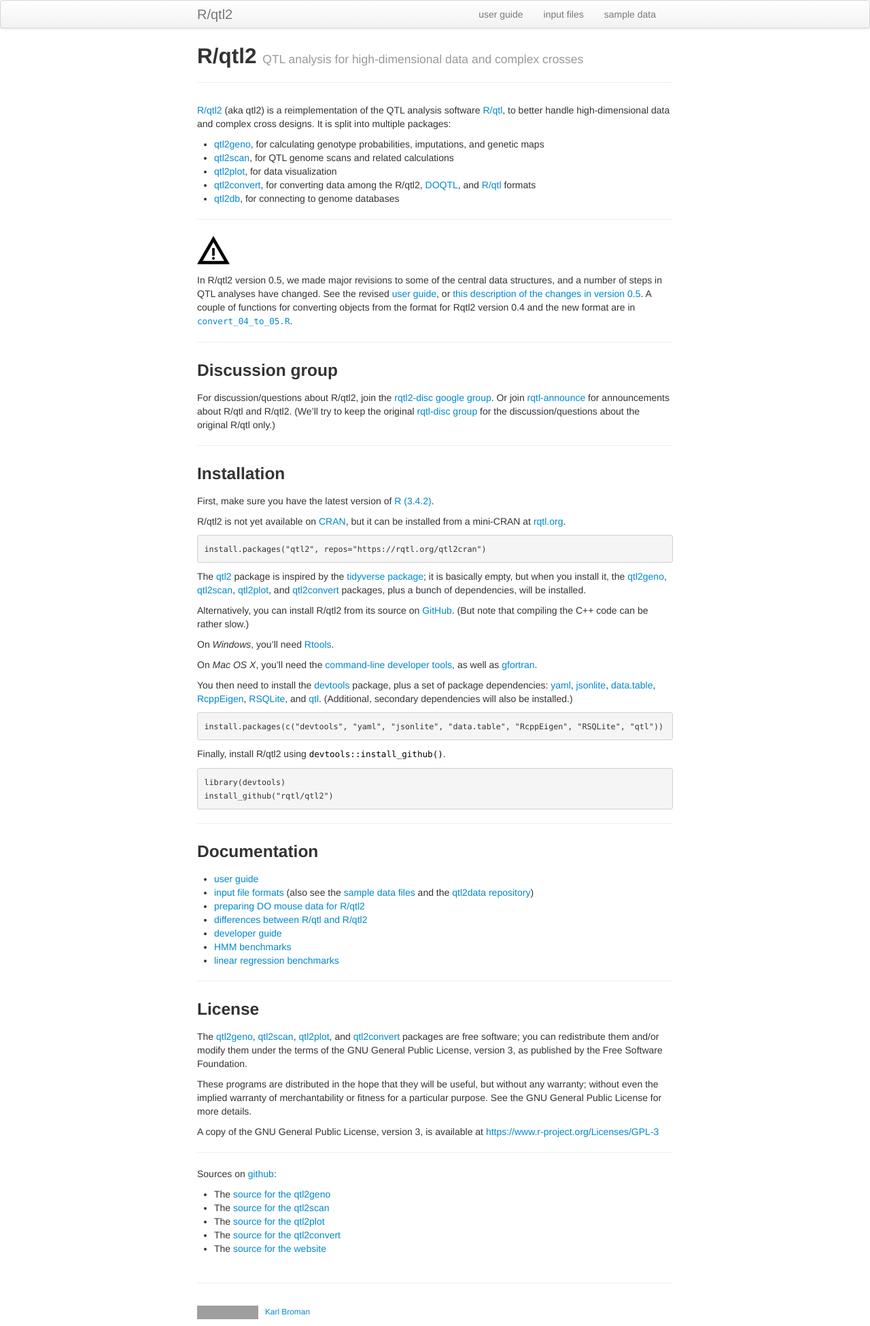
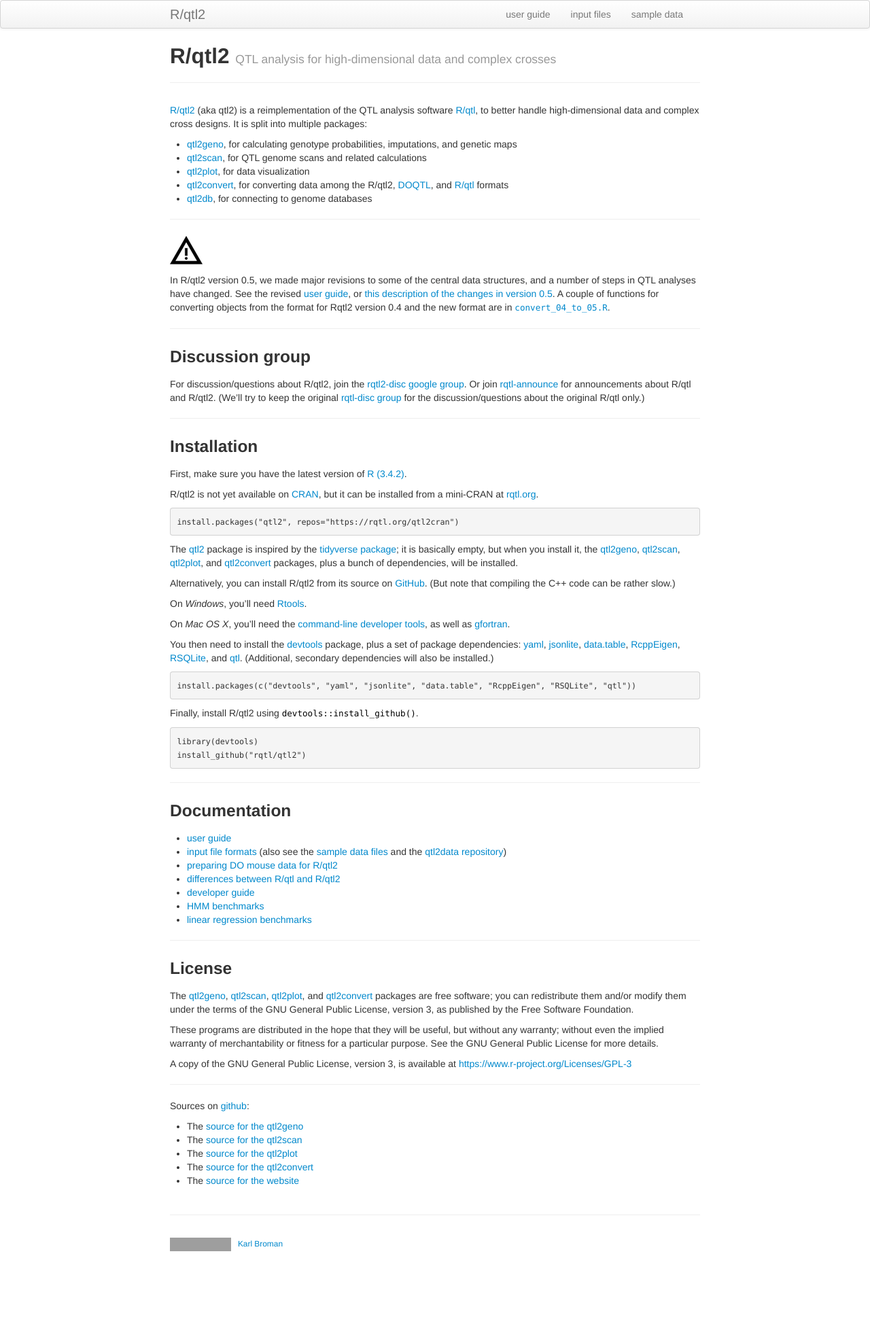
Before and after one commit to rqtl/qtl2, a Jekyll site: the page built from index.md, in a window 1280 px wide. Shown: the whole page at 68% size. Built offline with Jekyll 4.4.1, drawn with Linux system fonts in a browser that asks for light colours; after the commit the page ends 1851 px from its top, so only the background shows below that; grey boxes are pictures that could not be loaded.

Commit message:
wider column (700px → 780px)

```diff
--- a/assets/themes/twitter/css/kbroman.css
+++ b/assets/themes/twitter/css/kbroman.css
@@ -9,3 +9,8 @@
 a code {
   color: #08c;
 }
+
+/* make the column a bit wider (780px rather than 700px) */
+.container-narrow {
+  max-width: 780px;
+}
```
